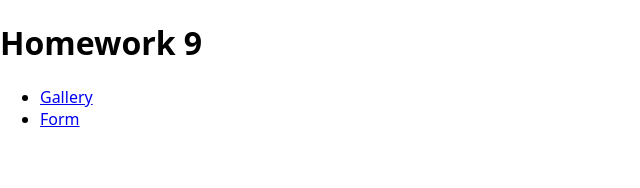
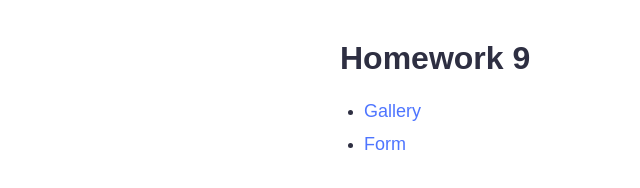
Before and after one commit to vanilika-as/goit-js-hw-09, a website built with Vite: page src/index.html in a window 1280 px wide. Shown: the whole page, without its empty margins (0-640 px from the left). Built offline with nearby package versions, Linux system fonts and the light colour scheme.

Commit message:
Complete homework 9

```diff
--- a/src/css/styles.css
+++ b/src/css/styles.css
@@ -6,5 +6,36 @@
 
 body {
   margin: 0;
-  font-family: system-ui, sans-serif;
+  font-family: Montserrat, Arial, sans-serif;
+  color: #2e2f42;
+  background-color: #ffffff;
 }
+
+.page {
+  width: min(100% - 32px, 600px);
+  margin: 40px auto;
+}
+
+h1 {
+  margin: 0 0 24px;
+}
+
+.task-list {
+  margin: 0;
+  padding-left: 24px;
+}
+
+.task-list li + li {
+  margin-top: 12px;
+}
+
+.task-list a {
+  color: #4e75ff;
+  font-size: 18px;
+  text-decoration: none;
+}
+
+.task-list a:hover,
+.task-list a:focus {
+  text-decoration: underline;
+}
```
